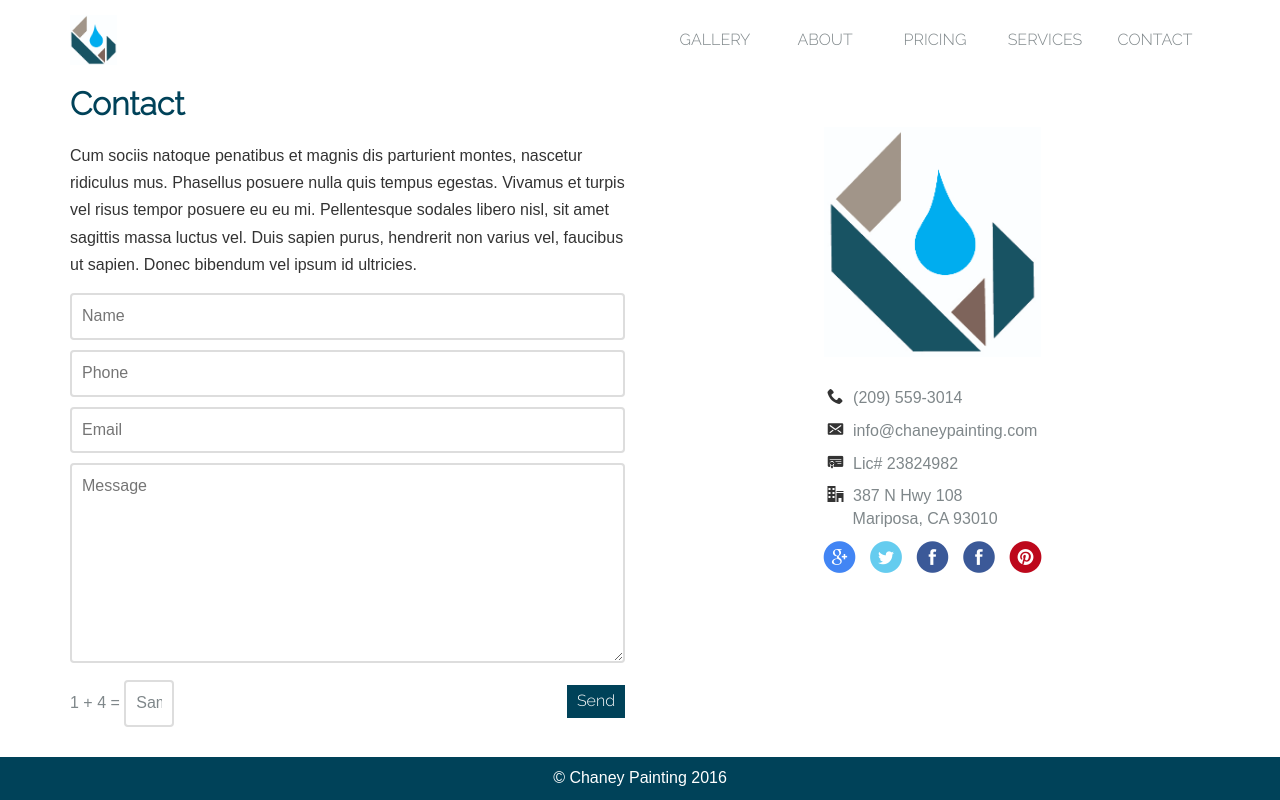
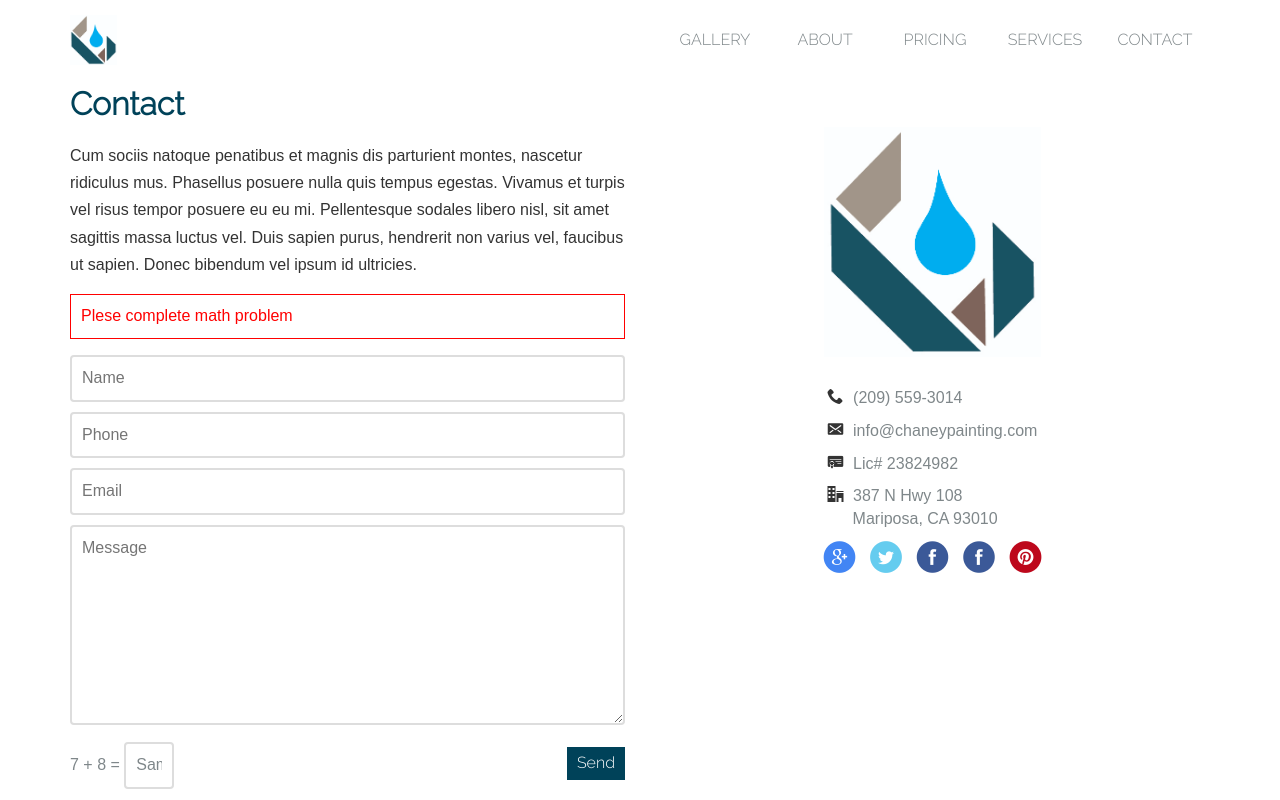
Before and after one commit to chaneypainting/chaneyWeb, a website: page index.html in a window 1280 px wide. Both pictures are taken after typing "Sample" into the empty fields and a click on the button "Send". Shown: the part 3518-4318 px from the top of the page. Drawn offline with nearby package versions, Linux system fonts and the light colour scheme; no server answers; files whose address does not match are found by name.

Commit message:
inital form validation

```diff
--- a/index.html
+++ b/index.html
@@ -244,6 +244,8 @@
                         bibendum vel ipsum id ultricies.
                     </p>
 
+                    <ul id="validationResponse" class="cp-validation-message"></ul>
+
                     <form class="cp-contact-form">
                         <div>
                             <input name="name" placeholder="Name" />
@@ -261,8 +263,8 @@
 
                     <div>
 
-                        <span>1 + 4 =</span>
-                        <input class="cp-val-input js-anti-bot"/>
+                        <span id="validationRiddle">1 + 4 =</span>
+                        <input id="validationAnswer" class="cp-val-input js-anti-bot"/>
                         <button class="cp-cta" onclick="submitContactForm()">Send</button>
 
                     </div>
--- a/main.js
+++ b/main.js
@@ -7,22 +7,16 @@
 */
 
 var Chaney = {
-    colors: (function() {
-        return new Array(
-        '#00aeef', // Starting Blue
-        // '#B800EF', // Purple
-        // '#EF4000', // Red
-        '#65C449', // Green
-        '#E8812C') // Oarnge
 
-    })(),
-    colorIndex: 0,
-    $colorElem: $('.dripPath'),
     $gallery: $('.cp-gallery-tiles'),
     galleryClosedHeight: null,
     galleryOpenHeight: null,
     $galleryButton: $('.cp-gallery-tiles ~ button'),
-    $contactForm: $('.cp-contact-form')
+    $contactForm: $('.cp-contact-form'),
+    formValInt: null,
+    $valRiddle: $('#validationRiddle'),
+    $valAnswer: $('#validationAnswer'),
+    $valResponse: $('#validationResponse')
 }
 
 $(function() {
@@ -32,23 +26,23 @@ $(function() {
 
     $('[data-goto]').click(gotoElem);
 
-    // setInterval(updateColor,5000);
-
+    generateFormValidationRiddle();
 
 });
 
-function updateColor()
-{
-    Chaney.$colorElem.attr('fill', Chaney.colors[Chaney.colorIndex]);
-    updateStep();
+function generateFormValidationRiddle() {
+
+    var x = getRandomNum(),
+        y = getRandomNum();
+    Chaney.validationAnswer = x + y;
+
+    var validationRiddle = `${x} + ${y} =`;
+    Chaney.$valRiddle.html(validationRiddle);
+
 };
 
-function updateStep() {
-    if (Chaney.colorIndex >= Chaney.colors.length) {
-        Chaney.colorIndex = 0;
-    } else {
-        Chaney.colorIndex++;
-    }
+function getRandomNum() {
+    return Math.floor(Math.random() * (9)) + 1;
 };
 
 function gotoElem(e) {
@@ -61,7 +55,7 @@ function gotoElem(e) {
         scrollTop: targetPosition
     }, 1000);
 
-}
+};
 
 function toggleGallery() {
 
@@ -83,24 +77,56 @@ function toggleGallery() {
         maxHeight: newHeight
     }, 800);
 
-}
+};
 
+function validate() {
+
+    var issues = new Array();
+
+    if (parseInt(Chaney.$valAnswer.val()) !== Chaney.validationAnswer) {
+        issues.push("Plese complete math problem");
+    }
+
+    if (issues.length == 0) {
+        Chaney.$valResponse.html(null);
+        Chaney.$valResponse.hide();
+        return true;
+    } else {
+        validationResponse(issues);
+        return false;
+    }
+
+};
+
+function validationResponse(responseArray) {
+    Chaney.$valResponse.html(null);
+    for (var i = 0; i < responseArray.length; i++) {
+        Chaney.$valResponse.append(`<li>${responseArray[i]}</li>`);
+    };
+    Chaney.$valResponse.show();
+};
 
 function submitContactForm() {
 
+    if (!validate()) {
+        return;
+    };
+
     var formData = Chaney.$contactForm.serialize();
 
-
+    // DEV
     console.log(formData);
+    return;
+    // /DEV
 
     // Submit the form using AJAX.
-    $.ajax({
-        type: 'POST',
-        url: 'email.php',
-        data: formData
-    });
+    // $.ajax({
+    //     type: 'POST',
+    //     url: 'email.php',
+    //     data: formData
+    // });
 
-}
+};
 
 
 
--- a/site.scss
+++ b/site.scss
@@ -543,6 +543,15 @@ $cp-gallery-tile-height: 250px;
 		width: 50px;
 	}
 
+	.cp-validation-message {
+		color: red;
+		display: block;
+		padding: cp-spacing(2);
+		border: 1px solid red;
+		list-style: none;
+		display: none;
+	}
+
 	button {
 		float: right;
 	}
```
Also changed, not shown: site.css.
